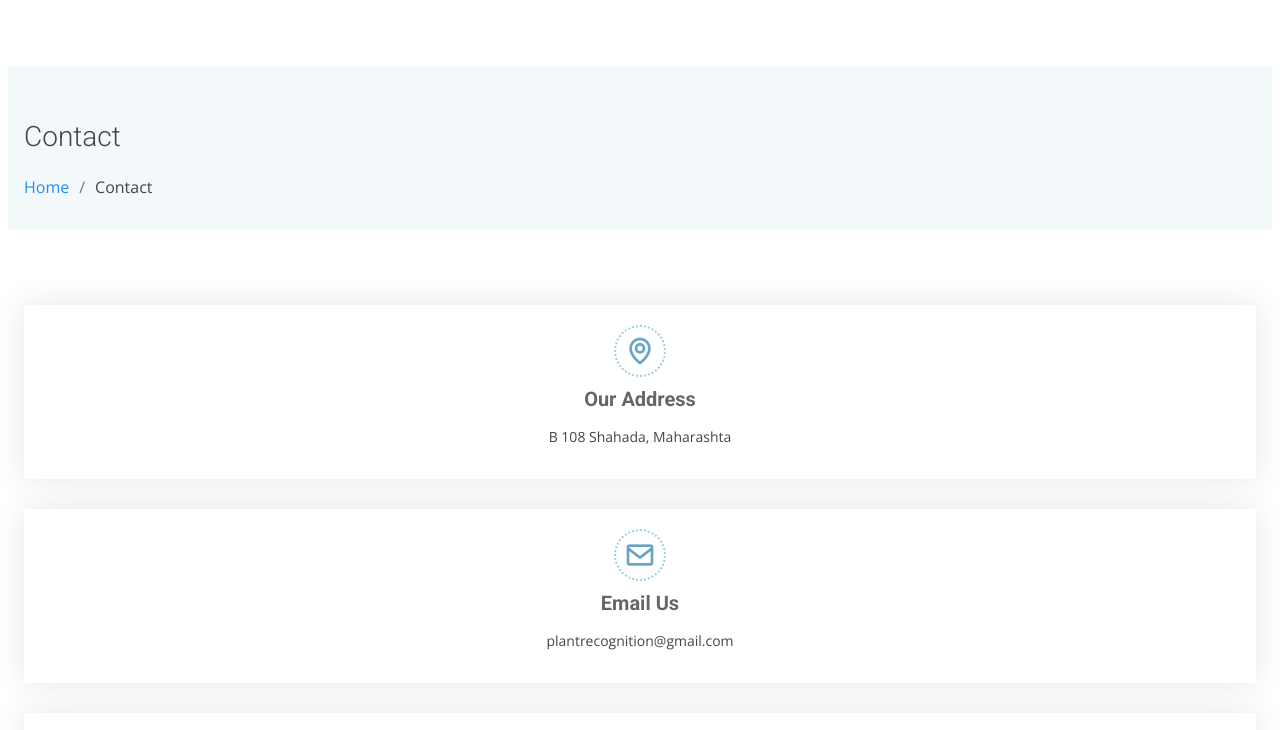
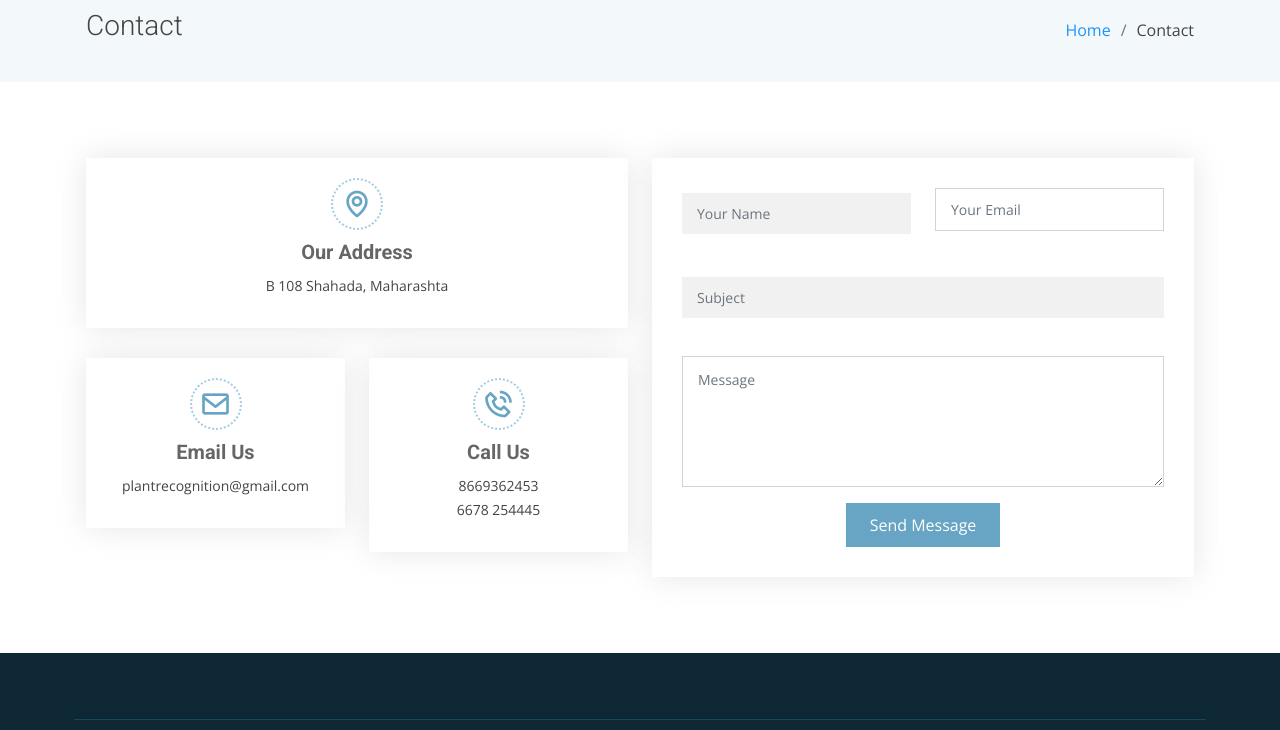
Before and after one commit to Suyash0024/suyashnew, a plain HTML site: page contact.html in a window 1280 px wide. Shown: the part 102-832 px from the top of the page. Drawn offline with nearby package versions, Linux system fonts and the light colour scheme.

Commit message:
Update contact.html

```diff
--- a/contact.html
+++ b/contact.html
@@ -19,7 +19,7 @@
   <!-- Vendor CSS Files -->
   <link href="assets/vendor/animate.css/animate.min.css" rel="stylesheet">
   <link href="assets/vendor/aos/aos.css" rel="stylesheet">
-  <link href="assets/vendor/bootstrap/css/bootstr.min.css" rel="stylesheet">
+  <link href="assets/vendor/bootstrap/css/bootstrap.min.css" rel="stylesheet">
   <link href="assets/vendor/bootstrap-icons/bootstrap-icons.css" rel="stylesheet">
   <link href="assets/vendor/boxicons/css/boxicons.min.css" rel="stylesheet">
   <link href="assets/vendor/glightbox/css/glightbox.min.css" rel="stylesheet">
```
